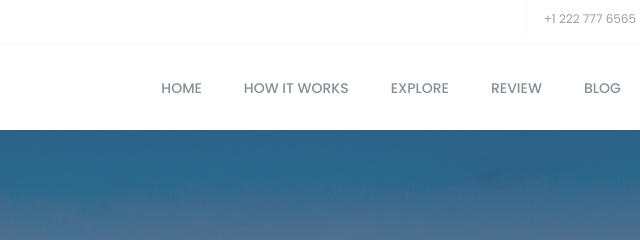
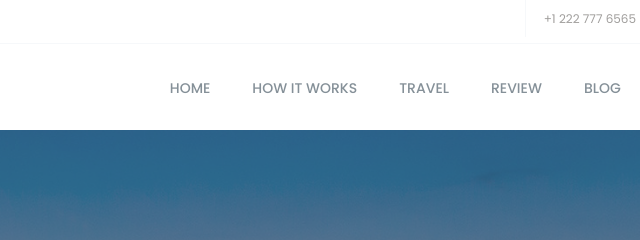
Before and after one commit to mankar246/ansible-jenkins, a plain HTML site: page index.html in a window 1280 px wide. Shown: the top 240 px of the page, 458-1098 px from the left. Drawn offline with nearby package versions, Linux system fonts and the light colour scheme.

Commit message:
Add Travel

```diff
--- a/index.html
+++ b/index.html
@@ -129,7 +129,7 @@
 			                <ul class="nav navbar-nav navbar-right" data-in="fadeInDown" data-out="fadeOutUp">
 			                    <li class=" scroll active"><a href="#home">home</a></li>
 			                    <li class="scroll"><a href="#works">how it works</a></li>
-			                    <li class="scroll"><a href="#explore">explore</a></li>
+			                    <li class="scroll"><a href="#explore">Travel</a></li>
 			                    <li class="scroll"><a href="#reviews">review</a></li>
 			                    <li class="scroll"><a href="#blog">blog</a></li>
 			                    <li class="scroll"><a href="#contact">contact</a></li>
```
